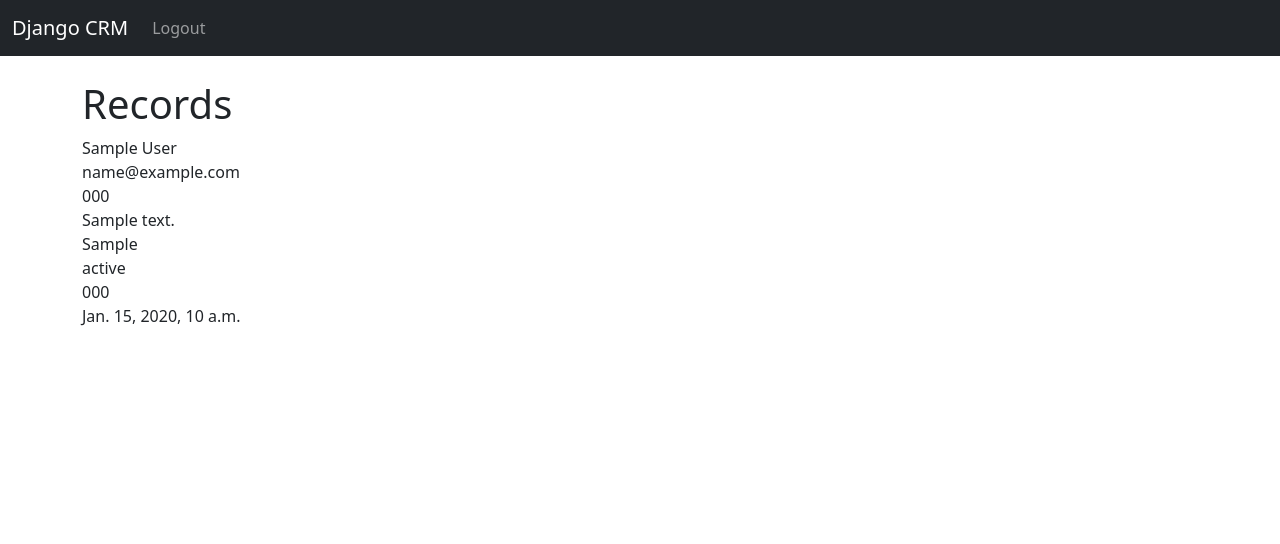
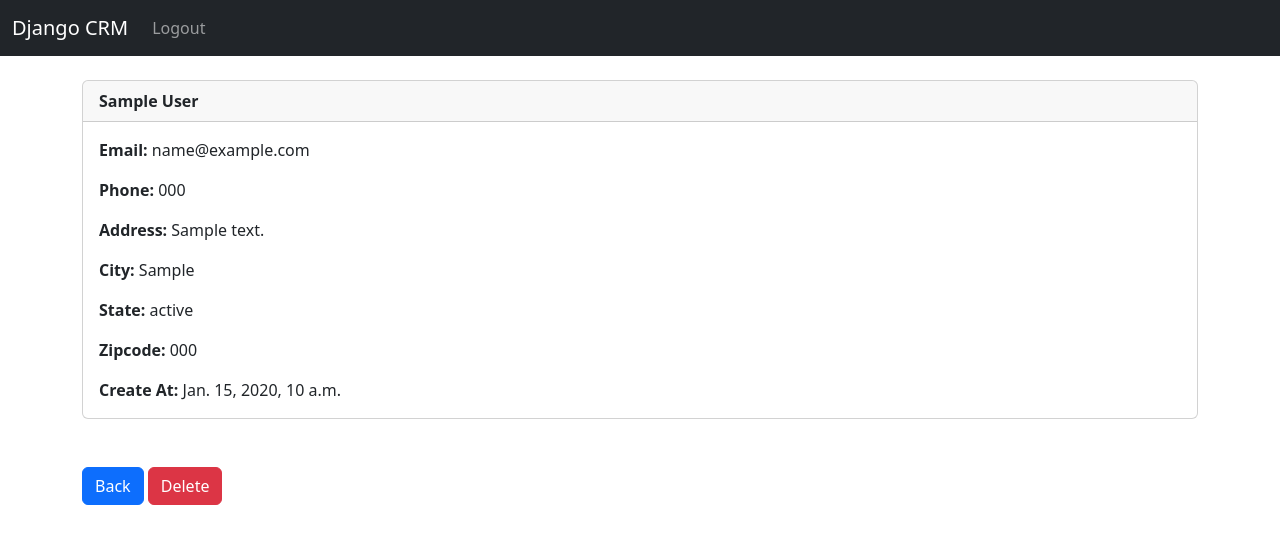
Before and after one commit to VivekPatil81400/Django-CRM, a Django app: page /customer/1 in a window 1280 px wide. Shown: the top 544 px of the page. Run offline with Django 4.2, Linux system fonts and the light colour scheme; a user stored in the database is signed in; tables that the repository leaves empty hold one stand-in row (values such as "Sample post").

Commit message:
Delete record added

```diff
--- a/customer/templates/home.html
+++ b/customer/templates/home.html
@@ -21,7 +21,7 @@
         {% if records %}
             {% for record in records %}
                 <tr>
-                    <td>{{ record.id }}</td>
+                    <td><a href="{% url 'record' record.id %}">{{ record.id }}</a></td>
                     <td>{{ record.first_name }} {{ record.last_name }}</td>
                     <td>{{ record.email }}</td>
                     <td>{{ record.phone }}</td>
--- a/customer/templates/record.html
+++ b/customer/templates/record.html
@@ -1,14 +1,41 @@
 {% extends 'base.html' %}
 {% block content %}
 
-<h1>Records</h1>
-{{ customer.first_name }} {{ customer.last_name }}<br/>
-{{ customer.email }}<br/>
-{{ customer.phone }}<br/>
-{{ customer.address }}<br/>
-{{ customer.city }}<br/>
-{{ customer.state }}<br/>
-{{ customer.zipcode }}<br/>
-{{ customer.created_at }}<br/>
+<div class="card">
+    <div class="card-header"><strong>
+        {{ customer.first_name }}
+        {{ customer.last_name }}</strong>
+    </div>
+    <div class="card-body">
 
+        <p class="card-text">
+        <strong>Email: </strong>{{ customer.email }}</p>
+
+        <p class="card-text">
+        <strong>Phone: </strong>{{ customer.phone }}
+        </p>
+
+        <p class="card-text">
+        <strong>Address: </strong>{{ customer.address }}</p>
+
+        <p class="card-text">
+        <strong>City: </strong>{{ customer.city }}</p>
+
+        <p class="card-text">
+        <strong>State: </strong>{{ customer.state }}</p>
+
+        <p class="card-text">
+        <strong>Zipcode: </strong>{{ customer.zipcode }}</p>
+
+        <p class="card-text">
+        <strong>Create At: </strong>{{ customer.created_at }}</p>
+
+
+    </div>
+</div>
+
+  <br/><br/>
+  <a href="{% url 'home' %}" class="btn btn-primary">Back</a>
+
+  <a href="{% url 'delete_record' customer.id %}" class="btn btn-danger">Delete</a>
 {% endblock %}
--- a/customer/urls.py
+++ b/customer/urls.py
@@ -6,4 +6,5 @@ urlpatterns = [
     path('logout/', views.logout_user, name='logout'),
     path('register/', views.register_user, name='register'),
     path('customer/<int:pk>', views.customer_detail, name='record'),
+    path('customer_delete/<int:pk>', views.customer_delete, name='delete_record'),
 ]
--- a/customer/views.py
+++ b/customer/views.py
@@ -51,3 +51,13 @@ def customer_detail(request, pk):
     else:
         messages.success(request, "You must log in...")
         return redirect('home')
+
+def customer_delete(request, pk):
+    if request.user.is_authenticated:
+        customer = Record.objects.get(id=pk)
+        customer.delete()
+        messages.success(request, "The customer's records has been deleted...")
+        return redirect('home')
+    else:
+        messages.success(request, "You must log in...")
+        return redirect('home')
```
